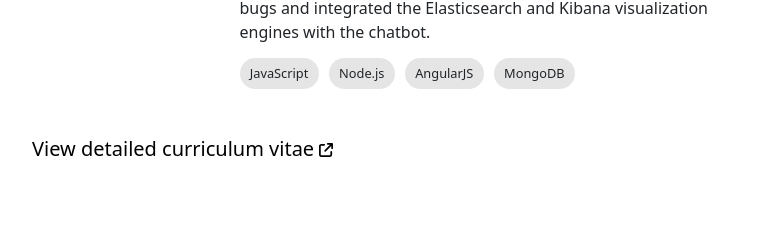
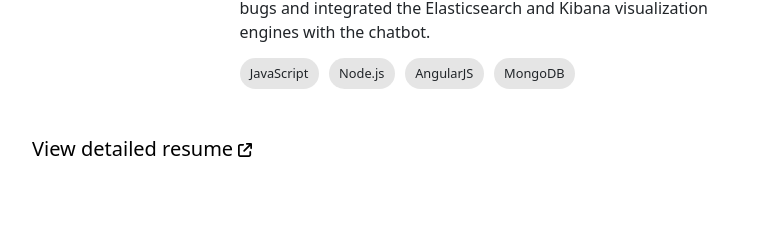
Before and after one commit to arcsbstn/arcsbstn.github.io, a React (Create React App) app: page / in a window 1280 px wide. Shown: the part 831-1056 px from the top of the page, without its empty margins (426-1192 px from the left). Built offline with nearby package versions, Linux system fonts and the light colour scheme.

Commit message:
update resume

```diff
--- a/src/components/content/Experience.tsx
+++ b/src/components/content/Experience.tsx
@@ -34,11 +34,11 @@ export default function Experience() {
       )}
       <h5>
         <Link
-          href={require("../../static/arcsbstn-cv-2023.pdf")}
+          href={require("../../static/arcsbstn-resume-2023.pdf")}
           target="_blank"
           rel="noreferrer"
         >
-          View detailed curriculum vitae <OutgoingLink />
+          View detailed resume <OutgoingLink />
         </Link>
       </h5>
     </Deck>
```
Also changed, not shown: 2 other files (tests, documents, lock files or other folders).
